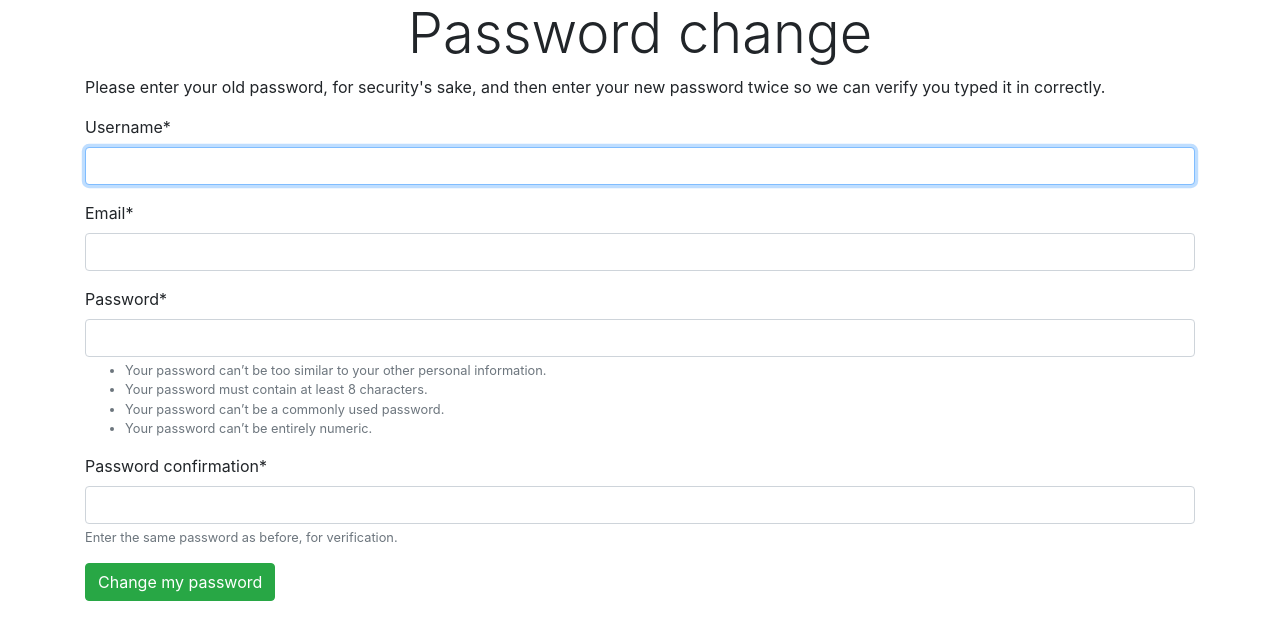
After one commit to maanizfar/todo_list, a Django app: template accounts/templates/registration/password_change_form.html in a window 1280 px wide. The commit adds this page. Shown: the top 640 px of the page. Run offline with Django 3.2, Linux system fonts and the light colour scheme; the template is opened without the code that fills it: values that come from a table or form of the project are taken from there, others are empty; some libraries are stand-ins or nearby versions.

Commit message:
password change functionality

```diff
--- /dev/null
+++ b/accounts/templates/registration/password_change_form.html
@@ -0,0 +1,19 @@
+{% extends 'accounts/base.html' %}
+{% load crispy_forms_tags %}
+
+{% block title %}Password change{% endblock title %}
+
+{% block content %}
+<div class="container">
+    <h1 class="display-4 text-center">Password change</h1>
+    <p>Please enter your old password, for security's sake, and then enter your new password twice so we can verify you
+        typed it in correctly.</p>
+    <form method="post">
+        {% csrf_token %}
+        {{form|crispy}}
+        <input type="submit" value="Change my password" class='btn btn-success'>
+    </form>
+
+</div>
+
+{% endblock content %}
--- a/accounts/templates/registration/password_reset_done.html
+++ b/accounts/templates/registration/password_reset_done.html
@@ -1,5 +1,4 @@
 {% extends 'accounts/base.html' %}
-{% load crispy_forms_tags %}
 
 {% block title %}Forget password sent{% endblock title %}
 
```
Also changed, not shown: accounts/templates/registration/password_change_done.html (added, +13 -0 lines), db.sqlite3.
